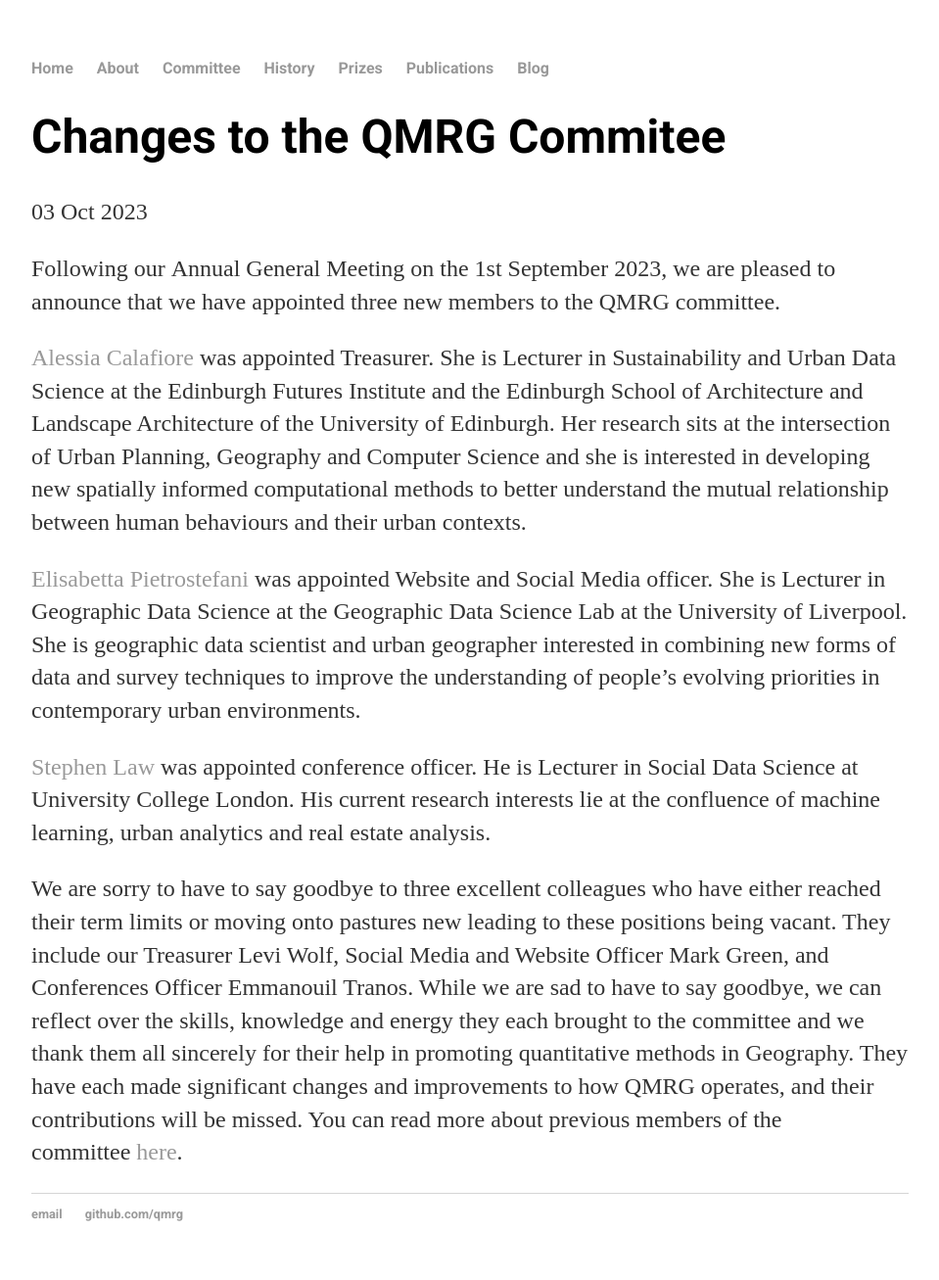
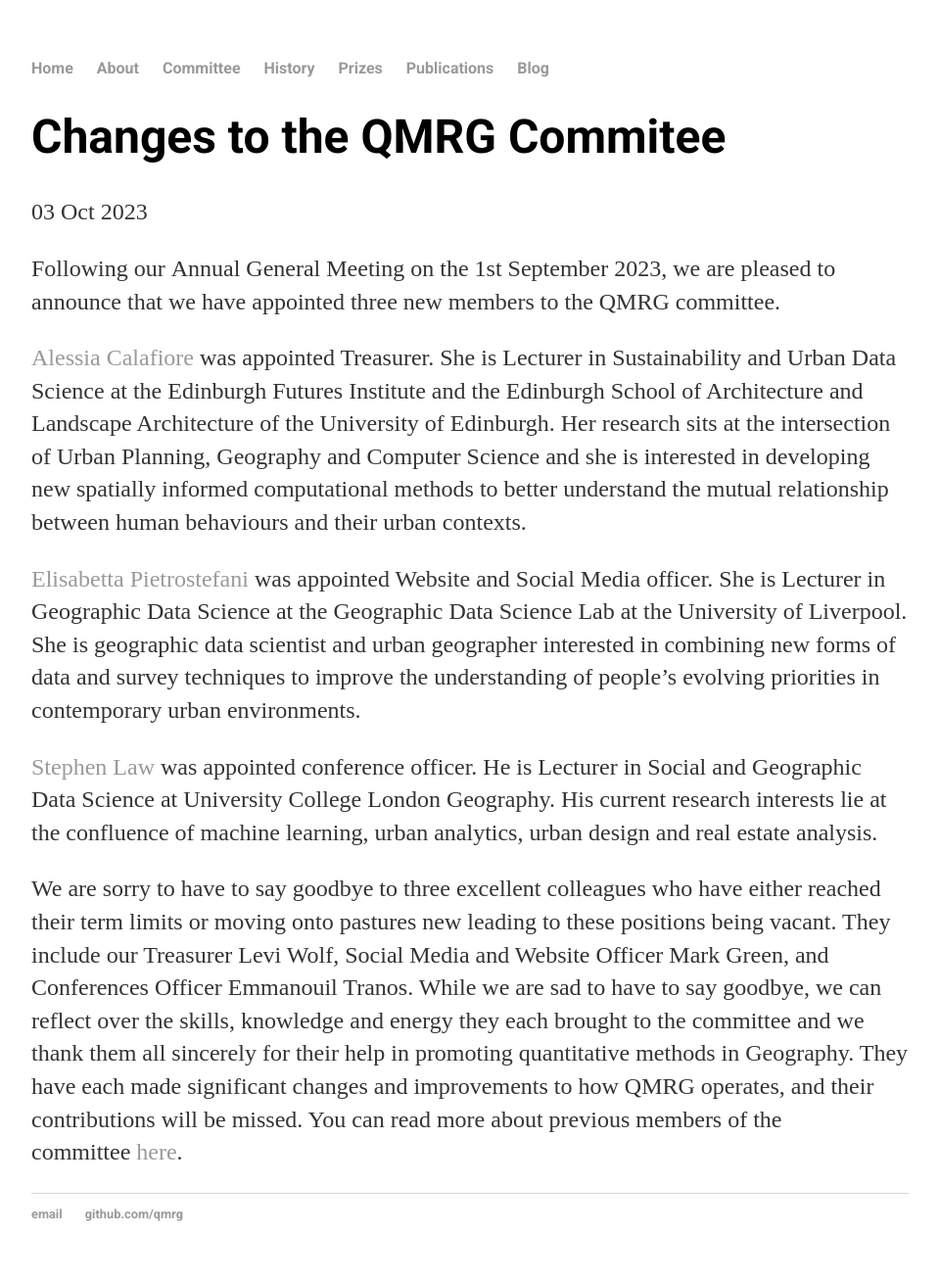
Before and after one commit to qmrg/qmrg.github.io, a Jekyll site: the page built from _posts/2023-10-03-new-committee2023.md, in a window 1280 px wide. Shown: the whole page at 98% size, without its empty margins (160-1119 px from the left). Built offline with Jekyll 4.4.1, drawn with Linux system fonts in a browser that asks for light colours.

Commit message:
Update 2023-10-03-new-committee2023.md
stephen edits

```diff
--- a/_posts/2023-10-03-new-committee2023.md
+++ b/_posts/2023-10-03-new-committee2023.md
@@ -11,6 +11,6 @@ Her research sits at the intersection of Urban Planning, Geography and Computer
 
 [Elisabetta Pietrostefani](https://www.pietrostefani.com/) was appointed Website and Social Media officer. She is  Lecturer in Geographic Data Science at the Geographic Data Science Lab at the University of Liverpool. She is geographic data scientist and urban geographer interested in combining new forms of data and survey techniques to improve the understanding of people’s evolving priorities in contemporary urban environments.
 
-[Stephen Law](https://www.ucl.ac.uk/bartlett/architecture/people/mphil-phd/stephen-law) was appointed conference officer. He is Lecturer in Social Data Science at University College London. His current research interests lie at the confluence of machine learning, urban analytics and real estate analysis.
+[Stephen Law](https://www.ucl.ac.uk/bartlett/architecture/people/mphil-phd/stephen-law) was appointed conference officer. He is Lecturer in Social and Geographic Data Science at University College London Geography. His current research interests lie at the confluence of machine learning, urban analytics, urban design and real estate analysis.
 
 We are sorry to have to say goodbye to three excellent colleagues who have either reached their term limits or moving onto pastures new leading to these positions being vacant. They include our Treasurer Levi Wolf, Social Media and Website Officer Mark Green, and Conferences Officer Emmanouil Tranos. While we are sad to have to say goodbye, we can reflect over the skills, knowledge and energy they each brought to the committee and we thank them all sincerely for their help in promoting quantitative methods in Geography. They have each made significant changes and improvements to how QMRG operates, and their contributions will be missed. You can read more about previous members of the committee [here](https://qmrg.github.io/history_of_qmrg).
```
